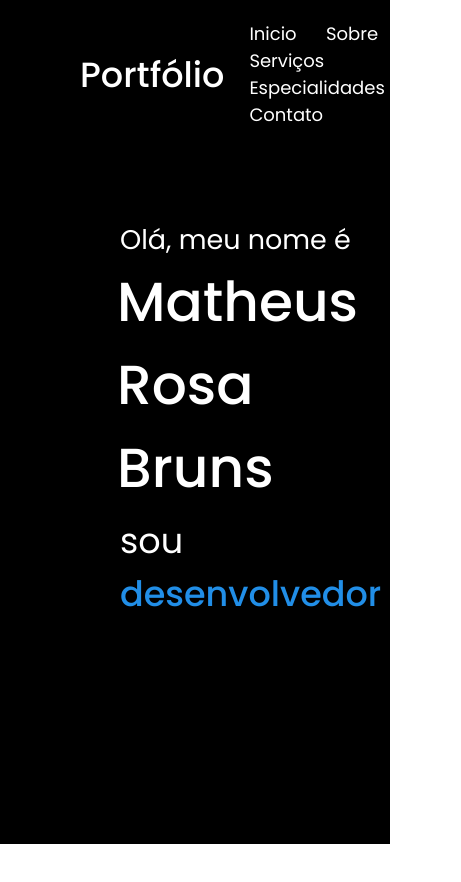
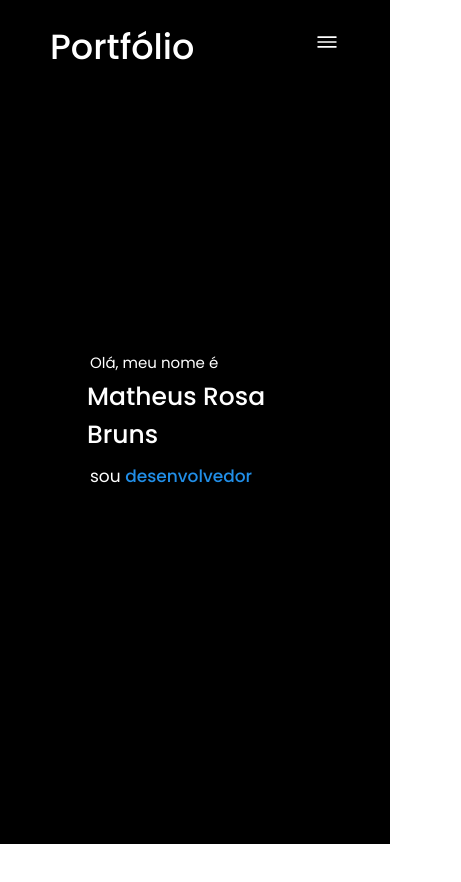
Before and after one commit to matheusbruns/portfolio, a plain HTML site: page index.html in a window 390 px wide. Shown: the whole page, 461 px wide, since content can reach past the window. Before the commit the page ends 844 px from the top, so only its background shows below. Drawn offline with nearby package versions, Linux system fonts and the light colour scheme.

Commit message:
Menu responsivo adicionado
com jquery

```diff
--- a/index.html
+++ b/index.html
@@ -5,6 +5,7 @@
     <meta name="viewport" content="width=device-width, initial-scale=1.0">
     <title>Matheus Rosa Bruns</title>
     <link rel="stylesheet" href="style.css">
+    <link rel="stylesheet" href="path/to/font-awesome/css/font-awesome.min.css">
 </head>
 <body>
     <div class="navbar">
@@ -17,6 +18,9 @@
                 <li><a href="#">Especialidades</a></li>
                 <li><a href="#">Contato</a></li>
             </ul>
+            <div class="menu-btn">
+                <ion-icon name="menu-outline"></ion-icon>
+            </div>
         </div>
     </div>
 
@@ -29,5 +33,12 @@
             </div>
         </div>
     </section>
+    <br><br><br><br><br><br><br><br><br>
+
+
+    <script type="module" src="https://unpkg.com/ionicons@5.5.2/dist/ionicons/ionicons.esm.js"></script>
+    <script nomodule src="https://unpkg.com/ionicons@5.5.2/dist/ionicons/ionicons.js"></script>
+    <script src="https://code.jquery.com/jquery-3.6.0.min.js"></script>
+    <script src="/script.js"></script>
 </body>
 </html>
--- /dev/null
+++ b/script.js
@@ -0,0 +1,15 @@
+$(document).ready(function(){
+    $(window).scroll(function(){
+        if(this.scrollY > 20){
+            $('.navbar').addClass("sticky");
+        }else{
+            $('.navbar').removeClass("sticky")
+        }
+    });
+})
+
+$(document).ready(function(){
+    $('.menu-btn').click(function(){
+        $('.navbar .menu').toggleClass('active');
+    })
+})
--- a/style.css
+++ b/style.css
@@ -9,14 +9,20 @@
     max-width: 1300px;
     padding: 0 80px;
     margin: auto;
+    align-items: center;
 }
 /*  navbar  inicio  */
 .navbar{
     position:fixed;
     width: 100%;
-    /*background: #05345acc;*/
     padding: 20px 0;
     font-family: 'Poppins', sans-serif;
+    transition: all 0.3s ease;
+
+}
+.navbar.sticky{
+        background: #05345a;
+        padding: 20px 0;
 }
 .navbar .max-width{
     display: flex;
@@ -41,6 +47,9 @@
 }
 .navbar .menu li a:hover{
     color: #218ee7;
+}
+.navbar.sticky .menu li a:hover{
+    color: #fff;
 }
 /*  Home  inicio*/
 .home{
@@ -74,3 +83,124 @@
     color: #218ee7;
     font-weight: 500;
 }
+/*Menu Mobile*/
+.menu-btn{
+    color: #fff;
+    font-size: 26px;
+    cursor: pointer;
+    display: none;
+}
+
+.close{
+    display: none;
+}
+
+/* responsive */
+@media (max-width:1104px){
+    .navbar .max-width{
+        margin-left: 0;
+    }
+}
+@media (max-width:991px){
+    .navbar .max-width{
+        padding: 0 50px;
+    }
+}
+@media (max-width:945px){
+    .home{
+        background-position: right;
+    }
+    .max-width{
+        padding: 0 50px;
+    }
+    .menu-btn{
+        display: block;
+        z-index: 999;
+    }
+    .navbar .menu {
+        position: fixed;
+        width: 100%;
+        height: 100vh;
+        left: -100%;
+        top: 0;
+        background: #111;
+        text-align: center;
+        padding-top: 80px;
+        transition: 0.5s ease;
+    }
+    .navbar .menu.active{
+        transition: 0.5s ease;
+        left: 0;
+    }
+    .navbar .menu li{
+        display: block;
+    }
+    .navbar .menu li a{
+        display: inline-block;
+        margin: 20px 0;
+        font-size: 25px;
+        text-align: center;
+    }
+    .home .home-content .text-1{
+        font-size: 25px;
+    }
+    .home .home-content .text-2{
+        font-size: 40px;
+        font-weight: 500;
+        margin-left: -3px;
+    }
+    .home .home-content .text-3{
+        font-size: 30px;
+        margin: 5px 0;
+    }
+}
+@media (max-width:755px){
+    .home{
+        background:black;
+    }
+    .home .home-content .text-1{
+        font-size: 25px;
+    }
+    .home .home-content .text-2{
+        font-size: 50px;
+    }
+    .home .home-content .text-3{
+        font-size: 35px;
+    }
+}
+@media (max-width:650px){
+    .home .home-content .text-1{
+        font-size: 22px;
+    }
+    .home .home-content .text-2{
+        font-size: 40px;
+    }
+    .home .home-content .text-3{
+        font-size: 30px;
+    }
+}
+@media (max-width:552px){
+    .home .home-content .text-1{
+        font-size: 25px;
+    }
+    .home .home-content .text-2{
+        font-size: 35px;
+    }
+    .home .home-content .text-3{
+        font-size: 35px;
+    }
+}
+@media (max-width:500px){
+    .home .home-content .text-1, .text-2, .text-3{
+        padding: 2px 0;
+    }
+    .home .home-content .text-1{
+        font-size: 15px;
+    }
+    .home .home-content .text-2{
+        font-size: 25px;
+    }
+    .home .home-content .text-3{
+        font-size: 17px;
+    }
+}
```
